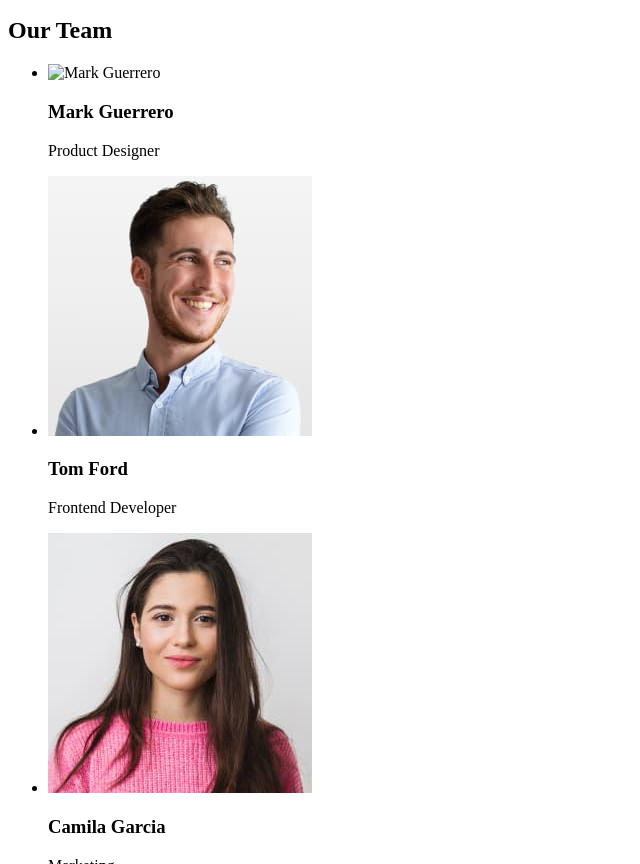
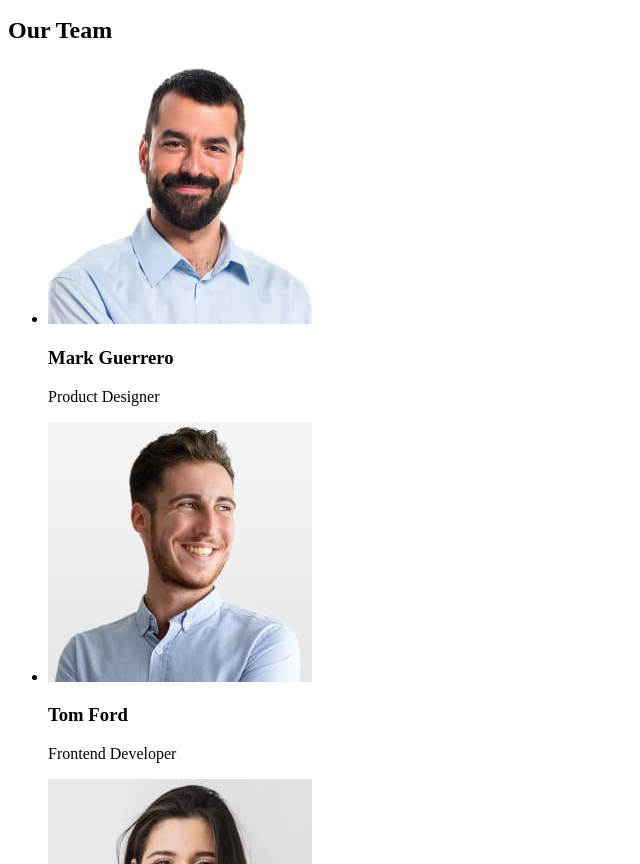
Before and after one commit to Dmitro80/goit-markup-hw-01, a plain HTML site: page index.html in a window 1280 px wide. Shown: the part 1241-2105 px from the top of the page, without its empty margins (0-640 px from the left). Drawn offline with Linux system fonts and the light colour scheme; the site is published under a folder, as on GitHub Pages, so addresses that start at the root find nothing.

Commit message:
Update index.html

```diff
--- a/index.html
+++ b/index.html
@@ -81,7 +81,7 @@
         <ul>
           <li>
             <img
-              src="/img/img1_sektion4.jpg"
+              src="./img/img1_sektion4.jpg"
               alt="Mark Guerrero"
               width="264"
               height="260"
```
